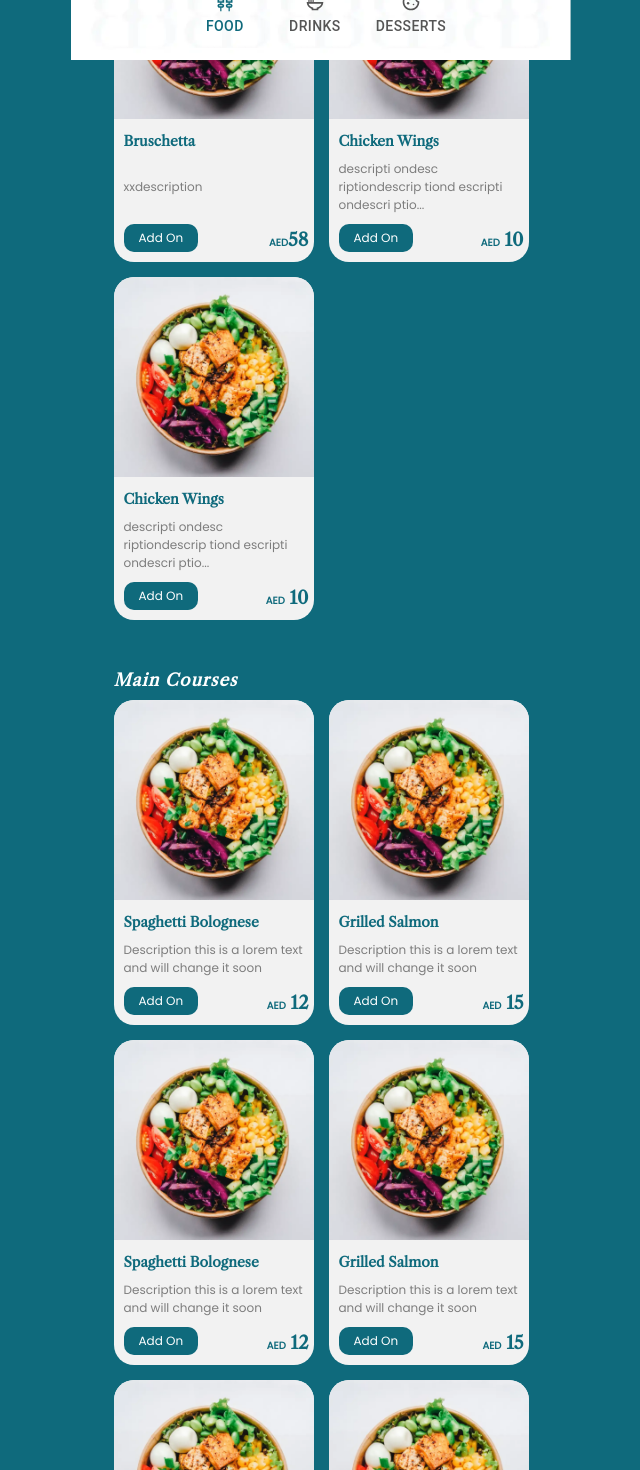
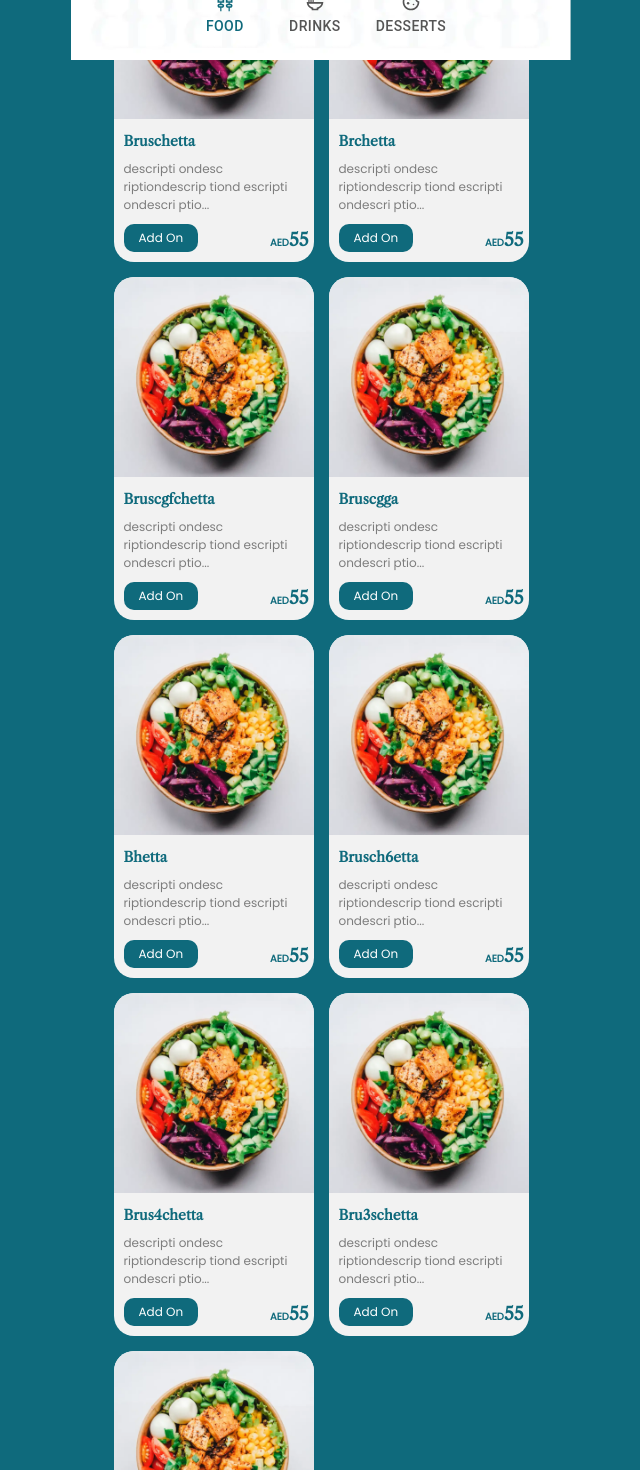
Before and after one commit to rabee-jaramani/bliss_bites_menu, a React (Create React App) app: page / in a window 1280 px wide. Shown: the part 740-2210 px from the top of the page, without its empty margins (319-959 px from the left). Built offline with nearby package versions, Linux system fonts and the light colour scheme.

Commit message:
Update data.ts

```diff
--- a/src/data.ts
+++ b/src/data.ts
@@ -1,13 +1,20 @@
 import placeholder from './images/placeholder.webp'
 import { FullMenu_Interface } from './interfaces';
 export const food_full_menu = [
-
+// =CONCATENATE("{",B3,"'",C3,"'",CHAR(44),D3,"'",E3,"'",CHAR(44),F3,"'",G3,"'",CHAR(44),"image:placeholder",CHAR(44),H3,"[","'",I3,"']}",CHAR(44))
         {
           categoryName: 'Appetizers',
           items: [
-            { itemName: 'Bruschetta', price: '58', description: 'xxdescription', image: placeholder,addons:['1. add on a','2. add on b','3. add on c','4. add on d'] },
-            { itemName: 'Chicken Wings', price: ' 10', description: 'descripti ondesc riptiondescrip tiond escripti ondescri ptio ndesc ription descriptiondescriptionv descriptiondescription', image: placeholder },
-            { itemName: 'Chicken Wings', price: ' 10', description: 'descripti ondesc riptiondescrip tiond escripti ondescri ptio ndesc ription descriptiondescriptionv descriptiondescription', image: placeholder },
+            {itemName:'Bruschetta',price:'55',description:'descripti ondesc riptiondescrip tiond escripti ondescri ptio ndesc',image:placeholder,addons:['1. add on a,2. add on b,3. add on c,4. add on d']},
+            {itemName:'Brchetta',price:'55',description:'descripti ondesc riptiondescrip tiond escripti ondescri ptio ndesc',image:placeholder,addons:['1. add on a,2. add on b,3. add on c,4. add on d']},
+            {itemName:'Bruscgfchetta',price:'55',description:'descripti ondesc riptiondescrip tiond escripti ondescri ptio ndesc',image:placeholder,addons:['1. add on a,2. add on b,3. add on c,4. add on d']},
+            {itemName:'Bruscgga',price:'55',description:'descripti ondesc riptiondescrip tiond escripti ondescri ptio ndesc',image:placeholder,addons:['1. add on a,2. add on b,3. add on c,4. add on d']},
+            {itemName:'Bhetta',price:'55',description:'descripti ondesc riptiondescrip tiond escripti ondescri ptio ndesc',image:placeholder,addons:['1. add on a,2. add on b,3. add on c,4. add on d']},
+            {itemName:'Brusch6etta',price:'55',description:'descripti ondesc riptiondescrip tiond escripti ondescri ptio ndesc',image:placeholder,addons:['1. add on a,2. add on b,3. add on c,4. add on d']},
+            {itemName:'Brus4chetta',price:'55',description:'descripti ondesc riptiondescrip tiond escripti ondescri ptio ndesc',image:placeholder,addons:['1. add on a,2. add on b,3. add on c,4. add on d']},
+            {itemName:'Bru3schetta',price:'55',description:'descripti ondesc riptiondescrip tiond escripti ondescri ptio ndesc',image:placeholder,addons:['1. add on a,2. add on b,3. add on c,4. add on d']},
+            {itemName:'Brusc0hetta',price:'55',description:'descripti ondesc riptiondescrip tiond escripti ondescri ptio ndesc',image:placeholder,addons:['1. add on a,2. add on b,3. add on c,4. add on d']},
+
           ],
         },
         {
@@ -15,10 +22,10 @@ export const food_full_menu = [
           items: [
             { itemName: 'Spaghetti Bolognese', price: ' 12', description: 'Description this is a lorem text and will change it soon', image: placeholder },
             { itemName: 'Grilled Salmon', price: ' 15', description: 'Description this is a lorem text and will change it soon', image: placeholder },
-            { itemName: 'Spaghetti Bolognese', price: ' 12', description: 'Description this is a lorem text and will change it soon', image: placeholder },
-            { itemName: 'Grilled Salmon', price: ' 15', description: 'Description this is a lorem text and will change it soon', image: placeholder },
-            { itemName: 'Spaghetti Bolognese', price: ' 12', description: 'Description this is a lorem text and will change it soon', image: placeholder },
-            { itemName: 'Grilled Salmon', price: ' 15', description: 'Description this is a lorem text and will change it soon', image: placeholder },
+            { itemName: 'Spaghffetti Bolognese', price: ' 12', description: 'Description this is a lorem text and will change it soon', image: placeholder },
+            { itemName: 'Grillefd Salmon', price: ' 15', description: 'Description this is a lorem text and will change it soon', image: placeholder },
+            { itemName: 'Spaghetdsti Bolognese', price: ' 12', description: 'Description this is a lorem text and will change it soon', image: placeholder },
+            { itemName: 'Grill4ed Salmon', price: ' 15', description: 'Description this is a lorem text and will change it soon', image: placeholder },
           ],
         },
         {
```
